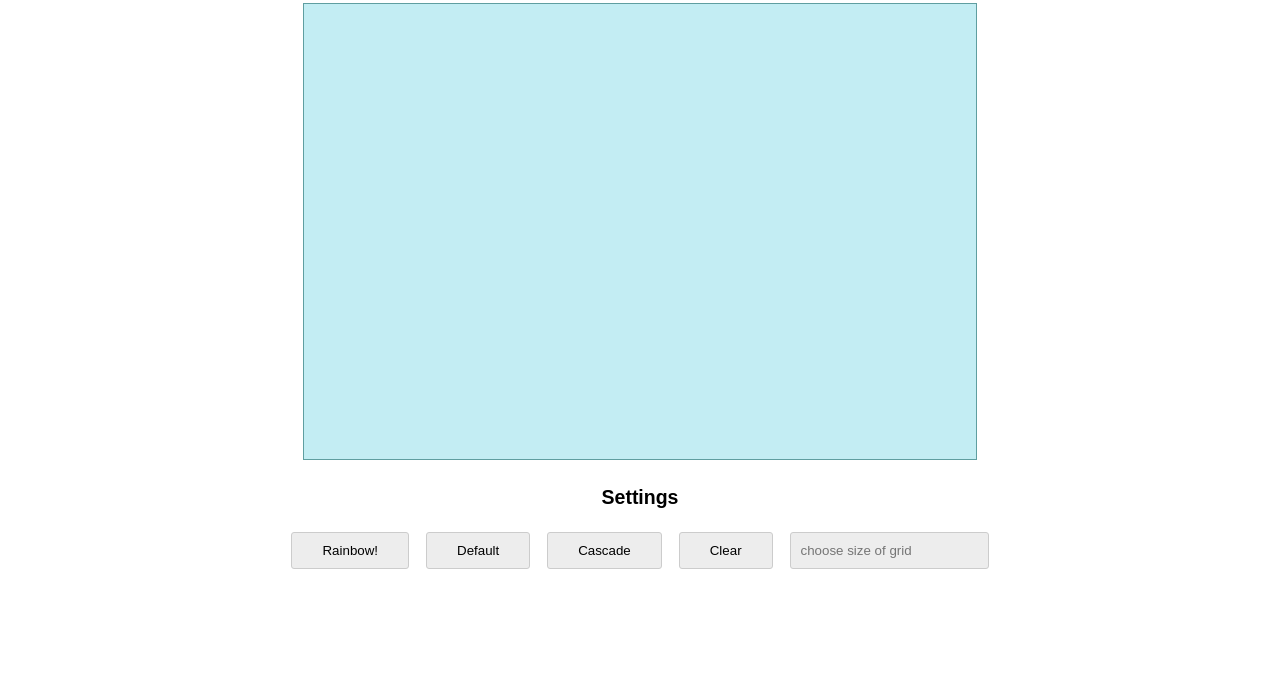
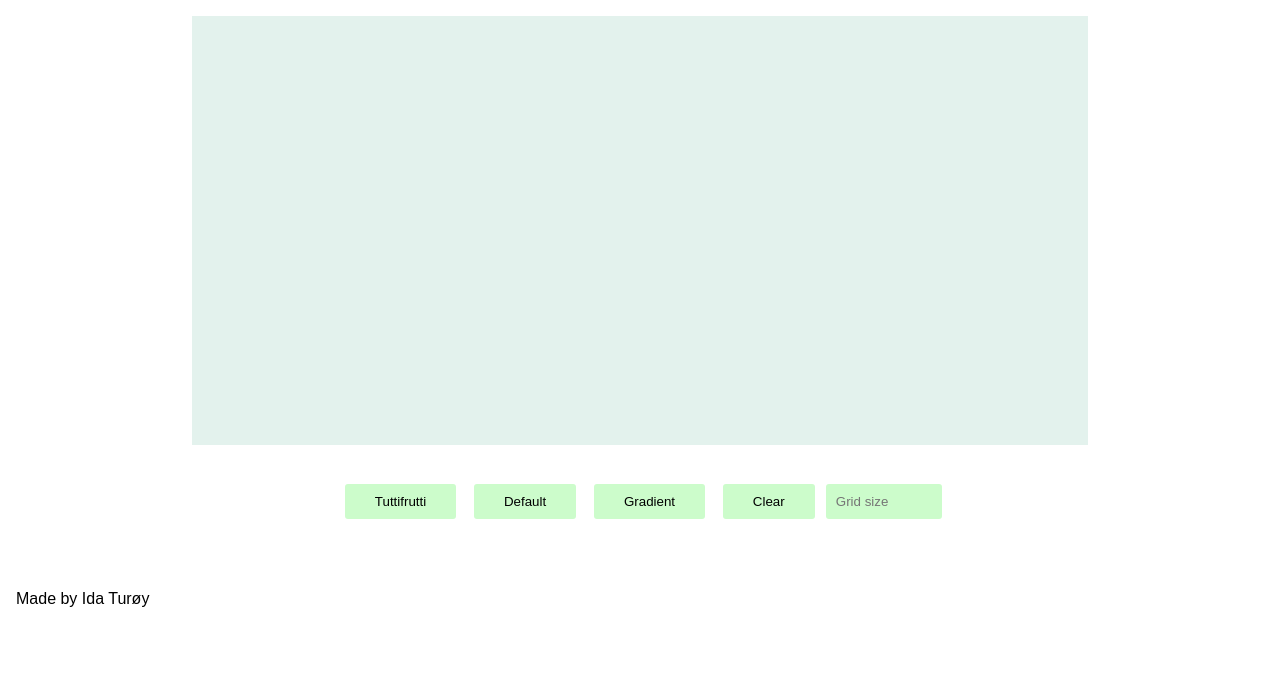
Before and after one commit to idaturoy/Etch-A-Sketch, a plain HTML site: page etch-a-sketch.html in a window 1280 px wide. Shown: the part 102-800 px from the top of the page. Drawn offline with Linux system fonts and the light colour scheme.

Commit message:
update colors, add footer, remove redundant css

```diff
--- a/etch-a-sketch.html
+++ b/etch-a-sketch.html
@@ -2,35 +2,29 @@
 <html lang="en">
   <head>
       <meta charset="utf-8">
-
       <title>Etch-A-Sketch</title>
       <meta name="description" content="Etch-A-Sketch">
       <meta name="author" content="SitePoint">
       <link rel="stylesheet" type="text/css" href="style.css"/>
-
-
     </head>
 
-
-<!-- The DOM -->
   <body>
     <div class="wrapper">
       <h1>
           Etch-A-Sketch
       </h1>
       <div id="grid-container"></div>
-    <div id="user-in-div">
-      <h2>Settings </h2>
-      <button type="button" id="randColor">Rainbow!</button>
+      <div class="user-in-div">
+        <button type="button" id="randColor">Tuttifrutti</button>
         <button type="button" id="default">Default</button>
-      <button type="button" id="gradualDark">Cascade</button>
+        <button type="On" id="gradualDark">Gradient</button>
         <button type="button" id="clear">Clear</button>
-      <input type="number" id="size" placeholder="choose size of grid">
-
+        <input type="number" id="size" placeholder="Grid size">
+      </div>
     </div>
 
-  </div>
     <script src="etch-a-sketch.js"></script>
   </body>
+  <footer><span>Made by Ida Turøy</span></footer>
 
 </html>
--- a/etch-a-sketch.js
+++ b/etch-a-sketch.js
@@ -1,5 +1,4 @@
-var container = document.getElementById
-("grid-container");
+var container = document.getElementById("grid-container");
 const clearButton = document.getElementById("clear");
 const randomColorButton = document.getElementById("randColor");
 const defaultColorButton = document.getElementById("default");
@@ -15,6 +14,7 @@ function createDivs(chosenSize){
         let newDiv = document.createElement("div");
         newDiv.setAttribute("class", "square");
         newDiv.addEventListener("mouseenter", colorChooser);
+        newDiv.addEventListener("touchstart", colorChooser);
         container.style.gridTemplateColumns = `repeat(${chosenSize}, 1fr)`;
         container.style.gridTemplateRows = `repeat(${chosenSize}, 1fr)`;
         container.appendChild(newDiv);
@@ -25,7 +25,7 @@ window.onload = function() {
 };
 
 function clear() {
-    container.querySelectorAll("div").forEach(square => {square.style.backgroundColor = "#c3edf3"
+    container.querySelectorAll("div").forEach(square => {square.style.backgroundColor = "#F1FFFA"
     square.style.opacity = 1.0;
 });
 }
@@ -37,16 +37,18 @@ function newGrid(){
 }
 
 function rainbowPencil(){
-    return '#'+(0x1000000+(Math.random())*0xffffff).toString(16).substr(1,6)
+    return "#" + ((1 << 24) * Math.random() | 0).toString(16).padStart(6, "0");
 }
 
 function colorChooser(){
     switch(color){
         case 'rainbow':
             this.style.backgroundColor = rainbowPencil();
+            this.style.opacity = 0.5;
+
             break;
         case 'default':
-            this.style.backgroundColor = "#426fc1";
+            this.style.backgroundColor = "#96E6B3";
             break;
     }
     switch (effect){
@@ -69,6 +71,7 @@ sizeInput.addEventListener("keyup", function(event){
 });
 defaultColorButton.addEventListener("click", () =>{
     color = "default";
+    gradualDarkness = 1.0;
 
 })
 gradualDarkButton.addEventListener("click",() => {
@@ -77,4 +80,5 @@ gradualDarkButton.addEventListener("click",() => {
 })
 randomColorButton.addEventListener("click", () =>{
     color = "rainbow";
+    gradualDarkness = 1.0;
 })
--- a/style.css
+++ b/style.css
@@ -1,58 +1,25 @@
 @charset "UTF-8";
 body{
     margin: 0;
-    height: 100%;
-    width: 100%;
     flex-direction: column;
     font-family: arial,sans-serif;
-    font-size: small;
-}
-#header{
-    margin-right: 15px;
-
-}
-.wrapper{
-    height: 700px;
-    max-width: 960px;
-    margin: 0 auto;
-    padding-right: 10px;
-    padding-left:  10px;
-    text-align: center;
-}
-
-#user-in-div{
-    margin: 2em;
-}
-#grid-container{
-    width: 70%;
-    height: 65%;
-    background-color: rgb(243, 243, 243);
-    display: grid;
-    grid-template-columns: repeat(16, 1fr);
-    margin: auto auto;
-    border: 1px solid #ccc;
-    border-color: cadetblue;
-}
-.square{
-    background-color: #c3edf3;
-    transition: 0.2s;
 }
 
 h1{
-    font-family: Georgia, serif;
-    font-size: 3em;
+    font-family: Courier, monospace, serif;
+    font-size: 3rem;
 }
 
 button{
-    background: #ededed;
-    border: 1px solid #ccc;
+    background-color: #CCFCCB;
+    border: none;
     padding: 10px 30px;
     border-radius: 3px;
     cursor: pointer;
     margin: 0.5em;
 }
-button:focus {
-    background: #e5e5e5;
+button:focus{
+    background-color: #96E6B3;
     outline: none;
     -webkit-box-shadow: inset 0px 0px 5px #c1c1c1;
        -moz-box-shadow: inset 0px 0px 5px #c1c1c1;
@@ -60,10 +27,38 @@ button:focus {
   }
 
 input{
-    background: #ededed;
-    border: 1px solid #ccc;
+    background-color: #CCFCCB;
+    border: none;
     padding: 10px 10px;
     border-radius: 3px;
     cursor: pointer;
-    margin: 0.5em;
+    max-width: 6rem;
 }
+
+footer{
+    padding-left: 1rem;
+}
+
+.wrapper{
+    height: 660px;
+    max-width: 100%;
+    text-align: center;
+}
+
+.user-in-div{
+    margin: 2em;
+}
+
+#grid-container{
+    width: 70%;
+    height: 65%;
+    display: grid;
+    grid-template-columns: repeat(16, 1fr);
+    margin: auto;
+    border: none;
+    /* border-color: cadetblue; */
+}
+.square{
+    background-color: #e3f2ed;
+    transition: 0.2s;
+}
```
Lines whose indentation alone changed are shown as unchanged.
